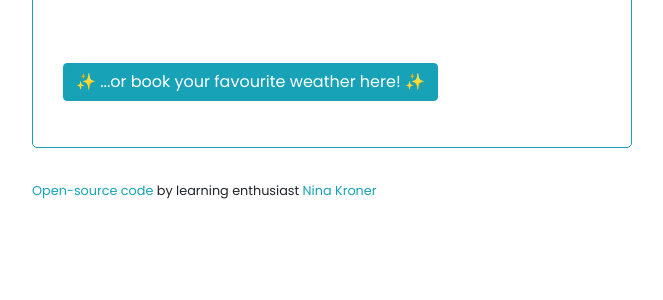
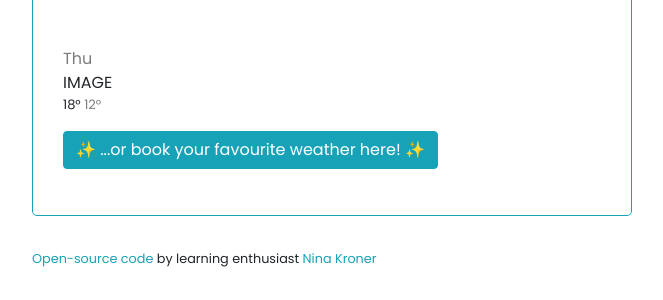
Before and after one commit to NiGinChi/SheCodesPlus_WeatherApp, a plain HTML site: page index.html in a window 1280 px wide. Shown: the part 524-824 px from the top of the page, without its empty margins (308-971 px from the left). Before the commit the page ends 800 px from the top, so only its background shows below. Drawn offline with nearby package versions, Linux system fonts and the light colour scheme.

Commit message:
Added weather forecast structure
data are dummy content

```diff
--- a/index.html
+++ b/index.html
@@ -141,7 +141,21 @@
               </div>
             </div>
             <!--  next few days  -->
+<div class="weather-forcast">
+<div class="row">
+  <div class="col-2">
+    <div class="weather-forecast-date">Thu</div>
 
+IMAGE
+<div class="weather-forecast-temperatures">
+<span class="weather-forecast-temperature-max">
+  18°</span>
+<span class="weather-forecast-temperature-min">
+  12°</span>
+</div>
+  </div>
+</div>
+</div>
             <!--  fun button  -->
 
             <button
--- a/src/index.js
+++ b/src/index.js
@@ -124,7 +124,7 @@ document
       alert("Thank you! 💌 Your order has been recieved by the Wetterfee.");
     } else {
       alert(
-        "Warning ⚠ Without your order we cannot contact the Wetterfee to book your favourite weather."
+        "Warning ⚠ Without your input we cannot contact the Wetterfee to book your favourite weather."
       );
     }
   });
--- a/src/style.css
+++ b/src/style.css
@@ -101,3 +101,22 @@ li:first-letter {
 .today-weather .active:hover {
   text-decoration: none;
 }
+
+.weather-forecast {
+  margin-top: 20px;
+  text-align: center;
+}
+
+.weather-forecast-date {
+  font-size: 16px;
+  font-weight: 400;
+  opacity: 0.6;
+}
+
+.weather-forecast-temperatures {
+  font-size: 13px;
+}
+
+.weather-forecast-temperature-min {
+  opacity: 0.6;
+}
```
